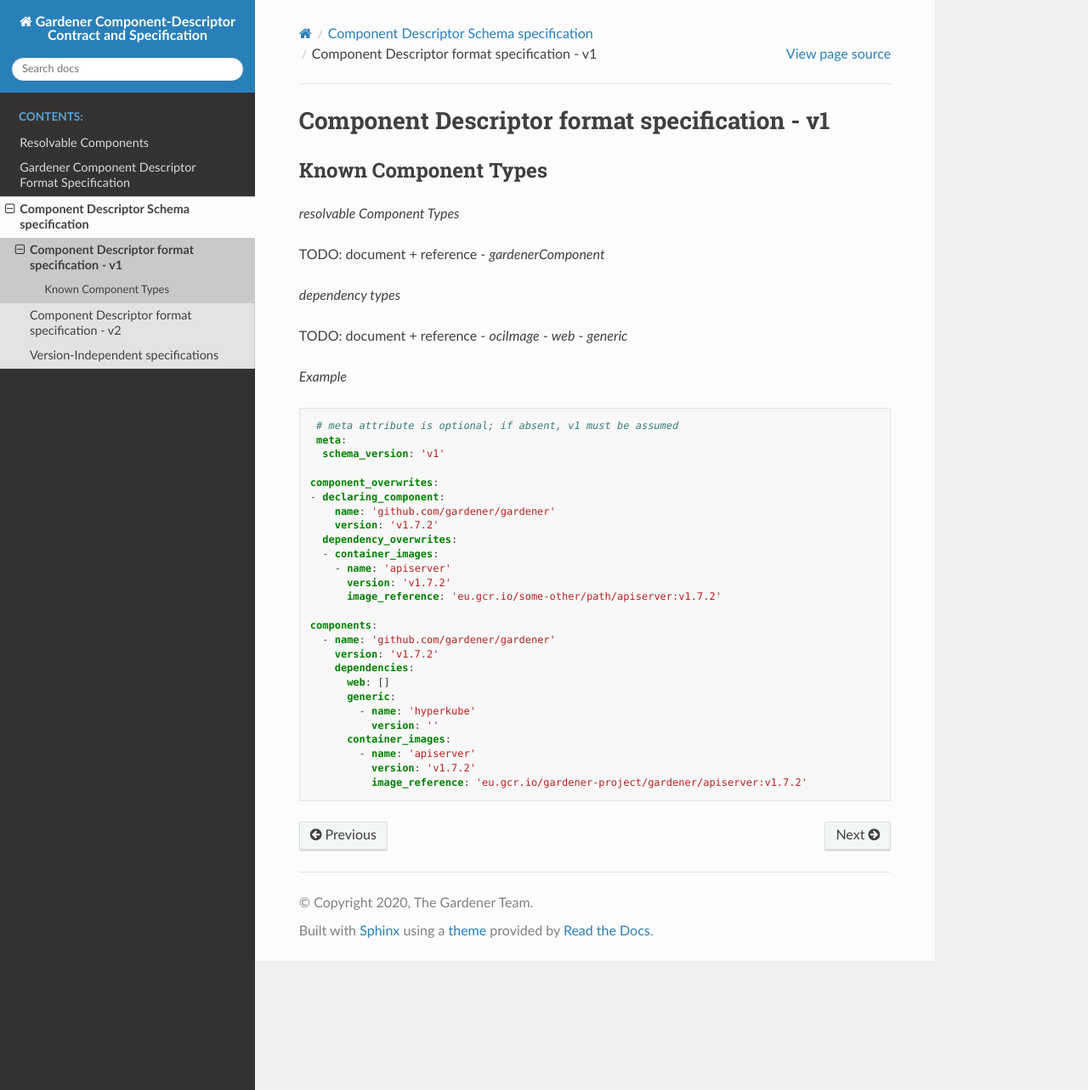
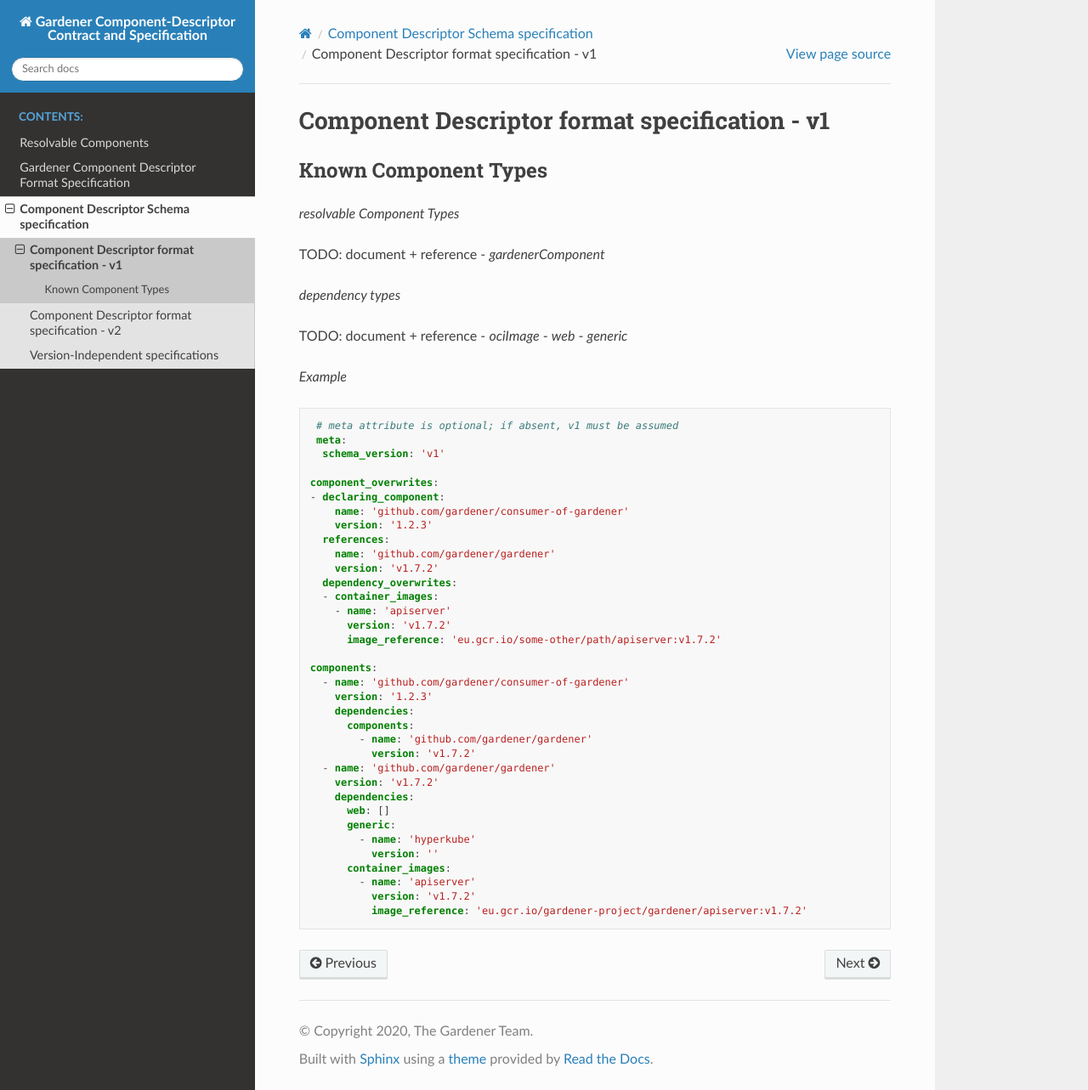
Before and after one commit to gardener-attic/component-spec, a Sphinx documentation site: the page built from doc/schema/v1.rst, in a window 1280 px wide and 1283 px high. Shown: the whole window at 85% size. Built offline with Sphinx 7.4.7 and the Read the Docs theme 2.0.0, drawn with Linux system fonts in a browser that asks for light colours.

Commit message:
add `references` attr to examples

```diff
--- a/doc/schema/v1.rst
+++ b/doc/schema/v1.rst
@@ -27,6 +27,9 @@ TODO: document + reference
 
   component_overwrites:
   - declaring_component:
+      name: 'github.com/gardener/consumer-of-gardener'
+      version: '1.2.3'
+    references:
       name: 'github.com/gardener/gardener'
       version: 'v1.7.2'
     dependency_overwrites:
@@ -36,6 +39,12 @@ TODO: document + reference
         image_reference: 'eu.gcr.io/some-other/path/apiserver:v1.7.2'
 
   components:
+    - name: 'github.com/gardener/consumer-of-gardener'
+      version: '1.2.3'
+      dependencies:
+        components:
+          - name: 'github.com/gardener/gardener'
+            version: 'v1.7.2'
     - name: 'github.com/gardener/gardener'
       version: 'v1.7.2'
       dependencies:
```
Also changed, not shown: doc/schema/v2.rst (+8 -1 lines).
